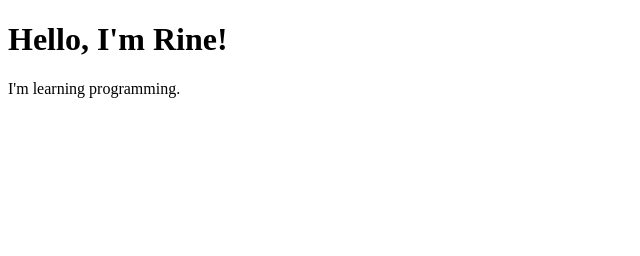
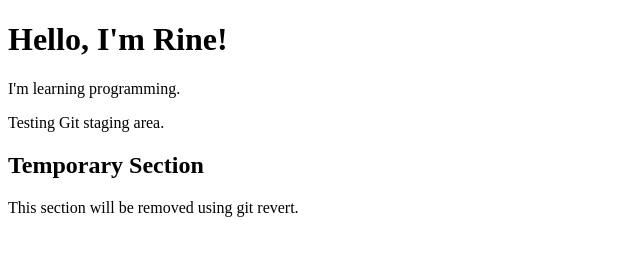
Before and after one commit to rineANDitsi/my-first-git-project, a plain HTML site: page index.html in a window 1280 px wide. Shown: the whole page, without its empty margins (0-640 px from the left). Drawn offline with Linux system fonts and the light colour scheme.

Commit message:
Add temporary section

```diff
--- a/index.html
+++ b/index.html
@@ -6,5 +6,7 @@
 <body>
     <h1>Hello, I'm Rine!</h1>
     <p>I'm learning programming.</p>
+    <p>Testing Git staging area.</p>
 </body>
-</html>
+</html><h2>Temporary Section</h2>
+<p>This section will be removed using git revert.</p>
```
